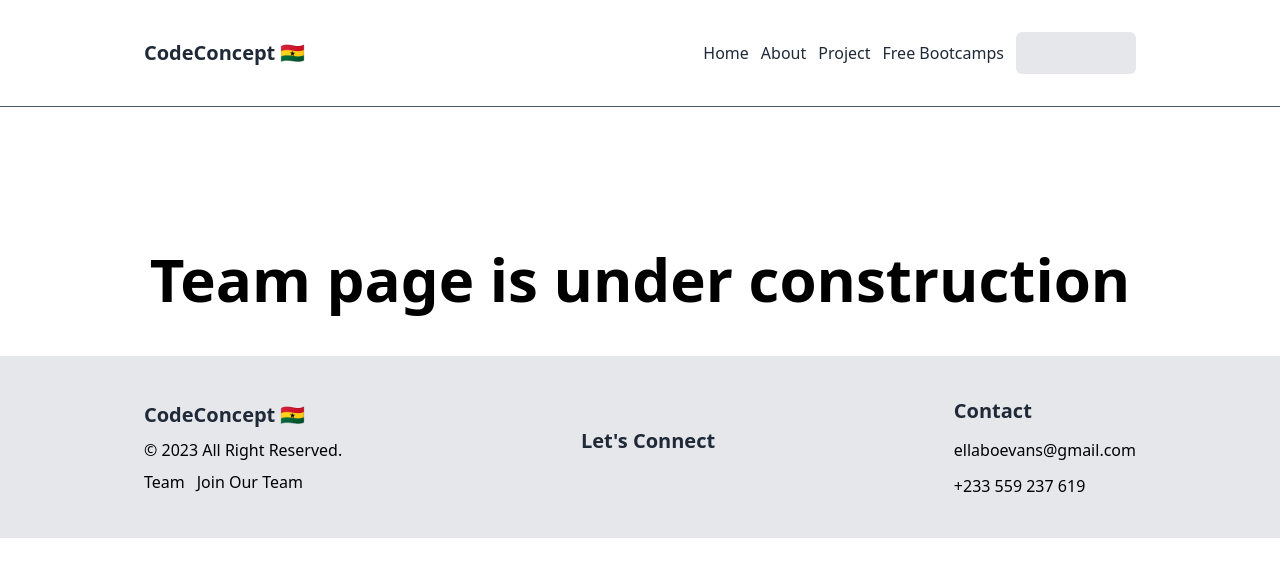
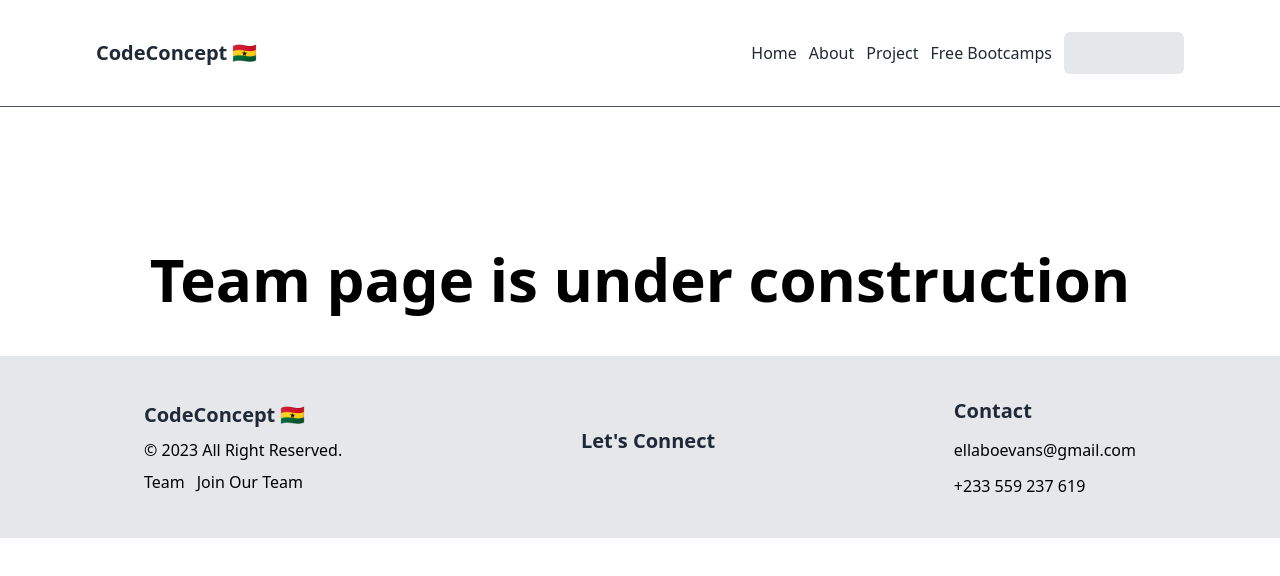
Before and after one commit to ellaboevans/React-Portfolio, a React (Vite) app: page /team in a window 1280 px wide. Shown: the top 576 px of the page. Built offline with nearby package versions, Linux system fonts and the light colour scheme.

Commit message:
(Fix) Logo margin

```diff
--- a/src/components/NavBar.jsx
+++ b/src/components/NavBar.jsx
@@ -67,11 +67,11 @@ function NavBar() {
   };
 
   return (
-    <nav className=" w-screen outline outline-gray-600 outline-1 dark:bg-slate-800 py-4 px-10 xl:px-36 dark:text-white overflow-hidden">
+    <nav className=" w-screen outline outline-gray-600 outline-1 dark:bg-slate-800 py-4 px-10 xl:px-24 dark:text-white overflow-hidden">
       <div className="flex justify-between my-4  md:justify-between items-center">
         <a
           href="/"
-          className="text-[20px] text-gray-800 dark:text-white font-semibold mt-8 md:mt-0"
+          className="text-[20px] text-gray-800 dark:text-white font-semibold"
         >
           CodeConcept 🇬🇭
         </a>
@@ -130,7 +130,7 @@ function NavBar() {
             className="absolute right-6 top-8 dark:border-white py-1  px-3 dark:border rounded cursor-pointer"
             onClick={() => setIsOpen((isOpen) => !isOpen)}
           >
-            <FontAwesomeIcon icon={faClose}/>
+            <FontAwesomeIcon icon={faClose} />
           </div>
           <div className="flex flex-col items-center my-24 gap-5">
             {navItems.map((item) => (
```
